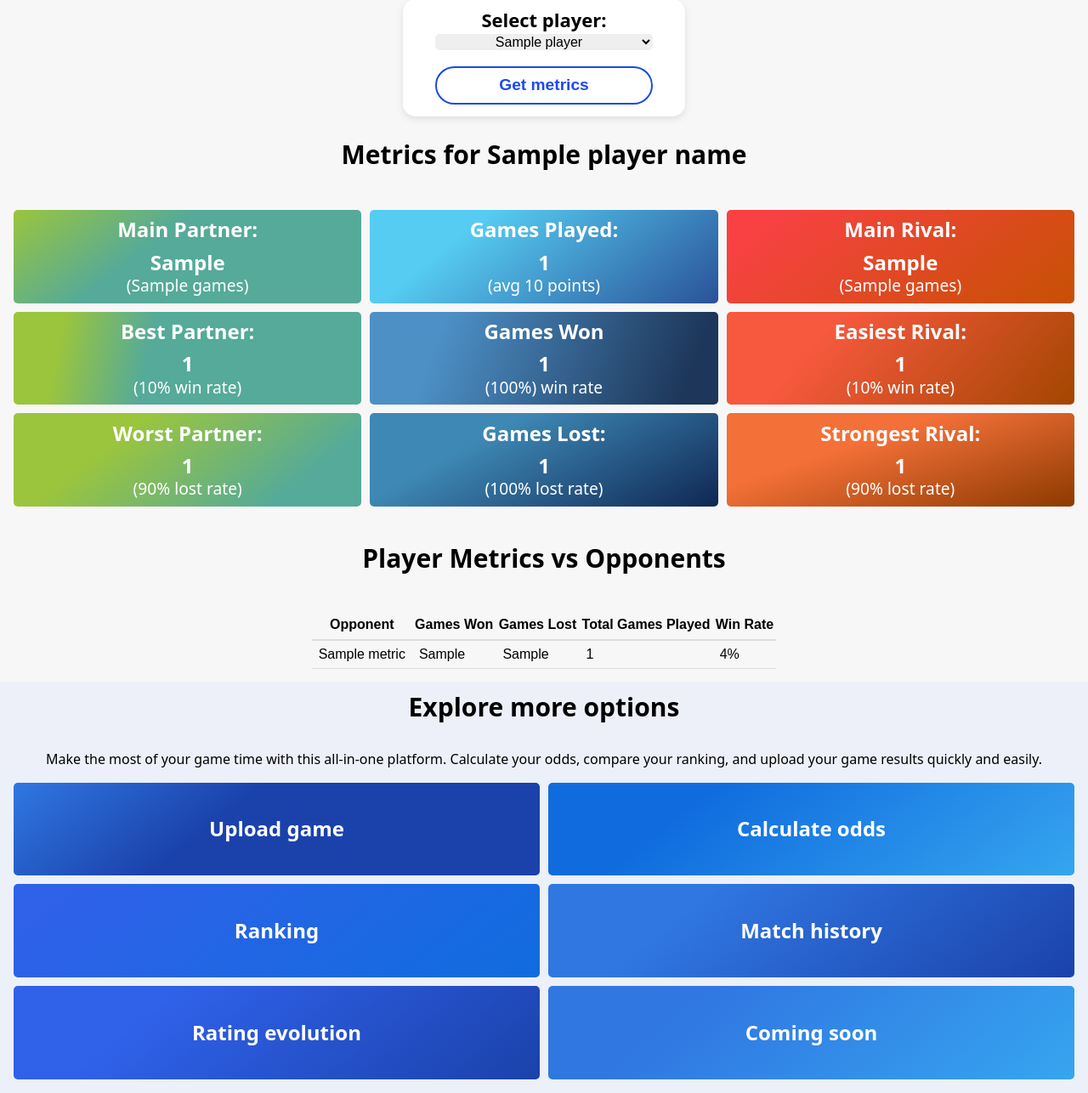
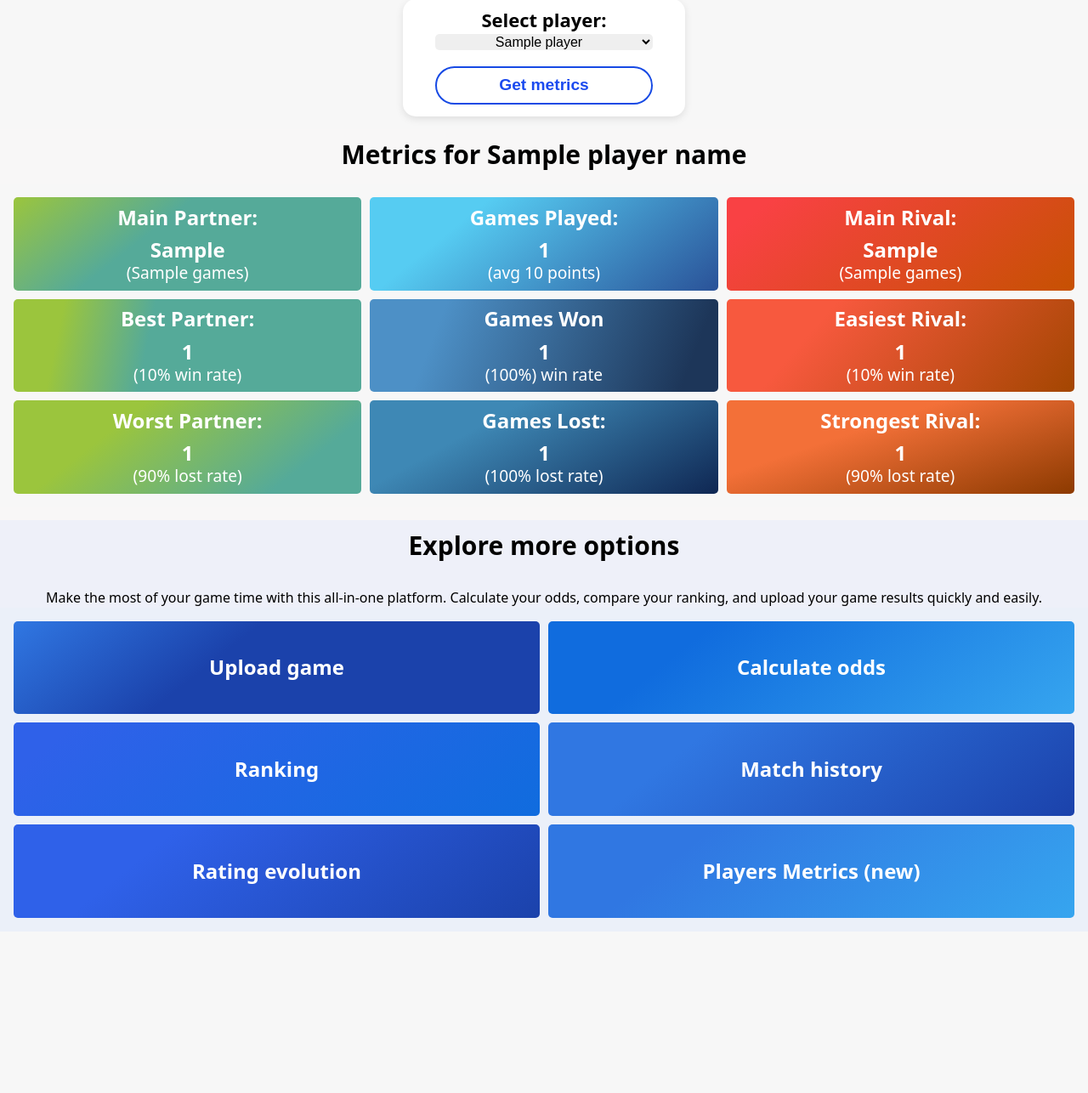
Before and after one commit to lkolebka/baby-foot-python, a Flask app: template Templates/metrics.html in a window 1280 px wide. Shown: the part 165-1451 px from the top of the page at 85% size. After the commit the page ends 1245 px from the top, so only its background shows below. Run offline with Flask 3, Linux system fonts and the light colour scheme; the template is opened without the code that fills it: most values are stand-ins (such as "Sample title", 1, 10 or a date in 2020); parts of the project's set-up code (start-up, migrations or seed data) failed here and were passed over; some libraries are stand-ins or nearby versions.

Commit message:
scrip for form validation + update menu w metrics

```diff
--- a/Templates/create_game.html
+++ b/Templates/create_game.html
@@ -132,11 +132,11 @@
 
 <div class="action-grid">
   <a href="/" class="action action2">Upload game</a>
-  <a href="calculate_odds" class="action action2">Calculate odds</a>
+  <a href="/calculate_odds" class="action action2">Calculate odds</a>
   <a href="/rating" class="action action3">Ranking</a>
   <a href="/match_list" class="action action4">Match history</a>
   <a href="/rating_evolution" class="action action3">Rating evolution</a>
-  <a href="/" class="action action4">Coming soon</a>
+  <a href="/metrics" class="action action4">Players Metrics (new)</a>
 </div>
 
 
--- a/Templates/match_list.html
+++ b/Templates/match_list.html
@@ -89,11 +89,11 @@
 
     <div class="action-grid">
         <a href="/" class="action action2">Upload game</a>
-        <a href="calculate_odds" class="action action2">Calculate odds</a>
+        <a href="/calculate_odds" class="action action2">Calculate odds</a>
         <a href="/rating" class="action action3">Ranking</a>
-        <a href="/match_list" class="action action4">Match list</a>
+        <a href="/match_list" class="action action4">Match history</a>
         <a href="/rating_evolution" class="action action3">Rating evolution</a>
-        <a href="/" class="action action4">Coming soon</a>
+        <a href="/metrics" class="action action4">Players Metrics (new)</a>
     </div>
 </body>
 </html>
--- a/Templates/metrics.html
+++ b/Templates/metrics.html
@@ -70,15 +70,19 @@
   @media screen and (max-width: 767px) {
     .metric-label {
       font-weight: 500;
-      font-size: 0.6em; /* Adjust the font size for the label on smaller screens */
+      font-size: 0.60em; /* Adjust the font size for the label on smaller screens */
       line-height: normal; /* Adjust the line height to reduce the space between lines */
+      white-space: nowrap; /* Add this property to keep the text in one line */
+
 
     }
 
     .metric-value {
       font-weight: 500;
-      font-size: 0.6; /* Adjust the font size for the value on smaller screens */
+      font-size: 0.7em !important;
       line-height: normal; /* Adjust the line height to reduce the space between lines */
+      white-space: nowrap; /* Add this property to keep the text in one line */
+
 
     }
 
@@ -167,8 +171,8 @@
   </form>
 
   <div class="do-more" style="background-color: #F8F7F7;">
-  {% if total_games is defined and total_wins is defined and total_losses is defined and avg_score is defined and player_most_played_with is defined and player_metrics is defined %}
-    <h2>Metrics for {{ player_name }}</h2>
+  {% if total_games is defined and total_wins is defined and total_losses is defined and avg_score is defined and player_most_played_with is defined %}
+    <h2 style="margin-bottom: 10px !important;">Metrics for {{ player_name }}</h2>
 
     <style>
       .metrics-action-grid {
@@ -235,34 +239,6 @@
   </div>
 </div>
 
-
-
-    {% if player_metrics %}
-    <h2>Player Metrics vs Opponents</h2>
-
-    <table style="text-align: center;">
-      <thead>
-        <tr>
-          <th>Opponent</th>
-          <th>Games Won</th>
-          <th>Games Lost</th>
-          <th>Total Games Played</th>
-          <th>Win Rate</th>
-        </tr>
-      </thead>
-      <tbody>
-        {% for metric in player_metrics %}
-        <tr>
-          <td>{{ metric['player_name'] }}</td>
-          <td>{{ metric['games_won'] }}</td>
-          <td>{{ metric['games_lost'] }}</td>
-          <td>{{ metric['total_games'] }}</td>
-          <td>{{ metric['win_rate'] }}%</td>
-        </tr>
-        {% endfor %}
-      </tbody>
-    </table>
-    {% endif %}
   {% endif %}
 
   <div class="do-more">
@@ -276,7 +252,26 @@
     <a href="/rating" class="action action3">Ranking</a>
     <a href="/match_list" class="action action4">Match history</a>
     <a href="/rating_evolution" class="action action3">Rating evolution</a>
-    <a href="/" class="action action4">Coming soon</a>
+    <a href="/metrics" class="action action4">Players Metrics (new)</a>
   </div>
+  <script>
+    document.querySelector('form').addEventListener('submit', function(event) {
+      event.preventDefault(); // prevent the form from submitting
+
+      // get the player name input value
+      var playerNameInput = document.getElementById('player_name');
+      var playerName = playerNameInput.value;
+
+      // validate the player name input
+      if (!playerName) {
+        alert('Please select a player.');
+        playerNameInput.focus();
+        return false; // stop the function and prevent the form from submitting
+      }
+
+      // if all inputs are valid, submit the form
+      this.submit();
+    });
+  </script>
 </body>
 </html>
--- a/Templates/rating.html
+++ b/Templates/rating.html
@@ -106,11 +106,11 @@
 
 <div class="action-grid">
     <a href="/" class="action action2">Upload game</a>
-    <a href="calculate_odds" class="action action2">Calculate odds</a>
+    <a href="/calculate_odds" class="action action2">Calculate odds</a>
     <a href="/rating" class="action action3">Ranking</a>
     <a href="/match_list" class="action action4">Match history</a>
     <a href="/rating_evolution" class="action action3">Rating evolution</a>
-    <a href="/" class="action action4">Coming soon</a>
+    <a href="/metrics" class="action action4">Players Metrics (new)</a>
 </div>
 </body>
 </html>
--- a/Templates/thank_you.html
+++ b/Templates/thank_you.html
@@ -113,13 +113,13 @@
 </div>
 
 
-  <div class="action-grid">
+<div class="action-grid">
     <a href="/" class="action action2">Upload game</a>
-    <a href="calculate_odds" class="action action2">Calculate odds</a>
+    <a href="/calculate_odds" class="action action2">Calculate odds</a>
     <a href="/rating" class="action action3">Ranking</a>
     <a href="/match_list" class="action action4">Match history</a>
     <a href="/rating_evolution" class="action action3">Rating evolution</a>
-    <a href="/" class="action action4">Coming soon</a>
+    <a href="/metrics" class="action action4">Players Metrics (new)</a>
   </div>
 
   </div>
--- a/app.py
+++ b/app.py
@@ -1071,53 +1071,6 @@ def player_stats_route():
                 win_rate DESC""", (player_id,))
         player_most_played_against_win_rate = cur.fetchall()
 
-        # Name of the player they played against the most with win rate
-        cur.execute("""
-            SELECT
-                p2.first_name,
-                p2.last_name,
-                SUM(CASE WHEN t.team_player_1_id = pm1.player_id AND m.winning_team_id = t.team_id THEN 1
-                        WHEN t.team_player_2_id = pm1.player_id AND m.losing_team_id = t.team_id THEN 1
-                        ELSE 0 END) AS games_won,
-                SUM(CASE WHEN t.team_player_1_id = pm1.player_id AND m.losing_team_id = t.team_id THEN 1
-                        WHEN t.team_player_2_id = pm1.player_id AND m.winning_team_id = t.team_id THEN 1
-                        ELSE 0 END) AS games_lost,
-                SUM(CASE WHEN t.team_player_1_id = pm1.player_id OR t.team_player_2_id = pm1.player_id THEN 1 ELSE 0 END) AS total_games
-            FROM
-                Player p1
-            JOIN
-                PlayerMatch pm1 ON p1.player_id = pm1.player_id
-            JOIN
-                Match m ON pm1.match_id = m.match_id
-            JOIN
-                Team t ON t.team_id = m.winning_team_id OR t.team_id = m.losing_team_id
-            JOIN
-                PlayerMatch pm2 ON pm2.match_id = pm1.match_id
-                    AND pm2.player_id != pm1.player_id
-                    AND pm2.player_match_id > pm1.player_match_id
-            JOIN
-                Player p2 ON p2.player_id = pm2.player_id
-            WHERE
-                p1.player_id = %s
-            GROUP BY
-                p2.player_id,
-                p2.first_name,
-                p2.last_name
-            ORDER BY
-                total_games DESC
-        """, (player_id,))
-        results = cur.fetchall()
-
-        # Format the results as a list of dictionaries
-        player_metrics = []
-        for row in results:
-            player_metrics.append({
-                'player_name': row[0] + ' ' + row[1],
-                'games_won': row[2],
-                'games_lost': row[3],
-                'total_games': row[4],
-                'win_rate': round(row[2] / row[4] * 100, 2) if row[4] != 0 else 0
-            })
 
         # Close the database connection
         cur.close()
@@ -1126,7 +1079,7 @@ def player_stats_route():
         # Pass the player stats to the template
         players = get_players()
 
-        return render_template('metrics.html', players=players,player_name=player_name, total_games=total_games, total_wins=total_wins, total_losses=total_losses,avg_score=avg_score,player_most_played_with=player_most_played_with,player_most_played_with_win_rate=player_most_played_with_win_rate,player_most_played_against=player_most_played_against,player_most_played_against_win_rate=player_most_played_against_win_rate,player_metrics=player_metrics)
+        return render_template('metrics.html', players=players,player_name=player_name, total_games=total_games, total_wins=total_wins, total_losses=total_losses,avg_score=avg_score,player_most_played_with=player_most_played_with,player_most_played_with_win_rate=player_most_played_with_win_rate,player_most_played_against=player_most_played_against,player_most_played_against_win_rate=player_most_played_against_win_rate)
     else:
         # Render the form for selecting the player
         players = get_players()
```
Also changed, not shown: Templates/calculate_odds.html (+26 -2 lines), Templates/rating_evolution.html (+6 -4 lines).
